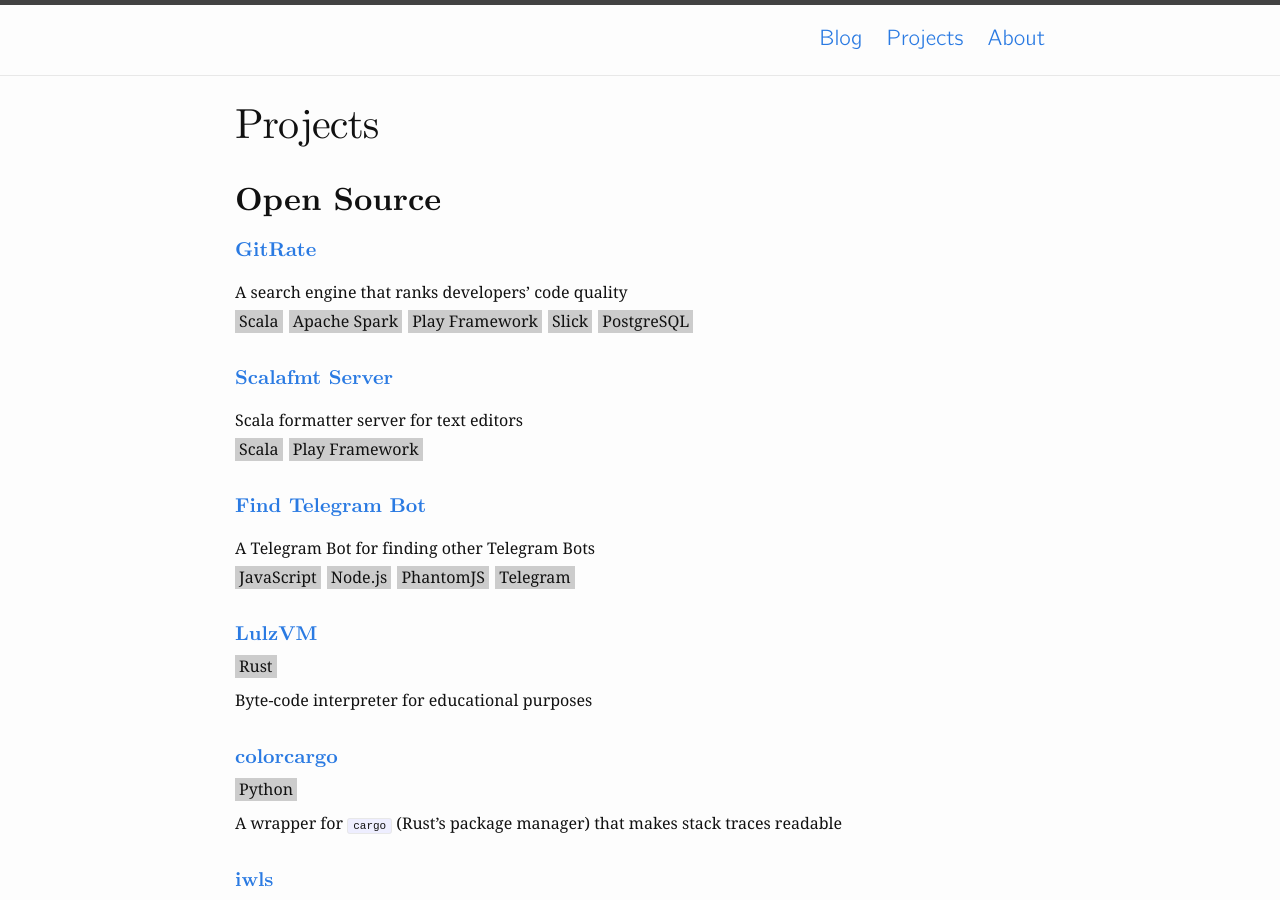
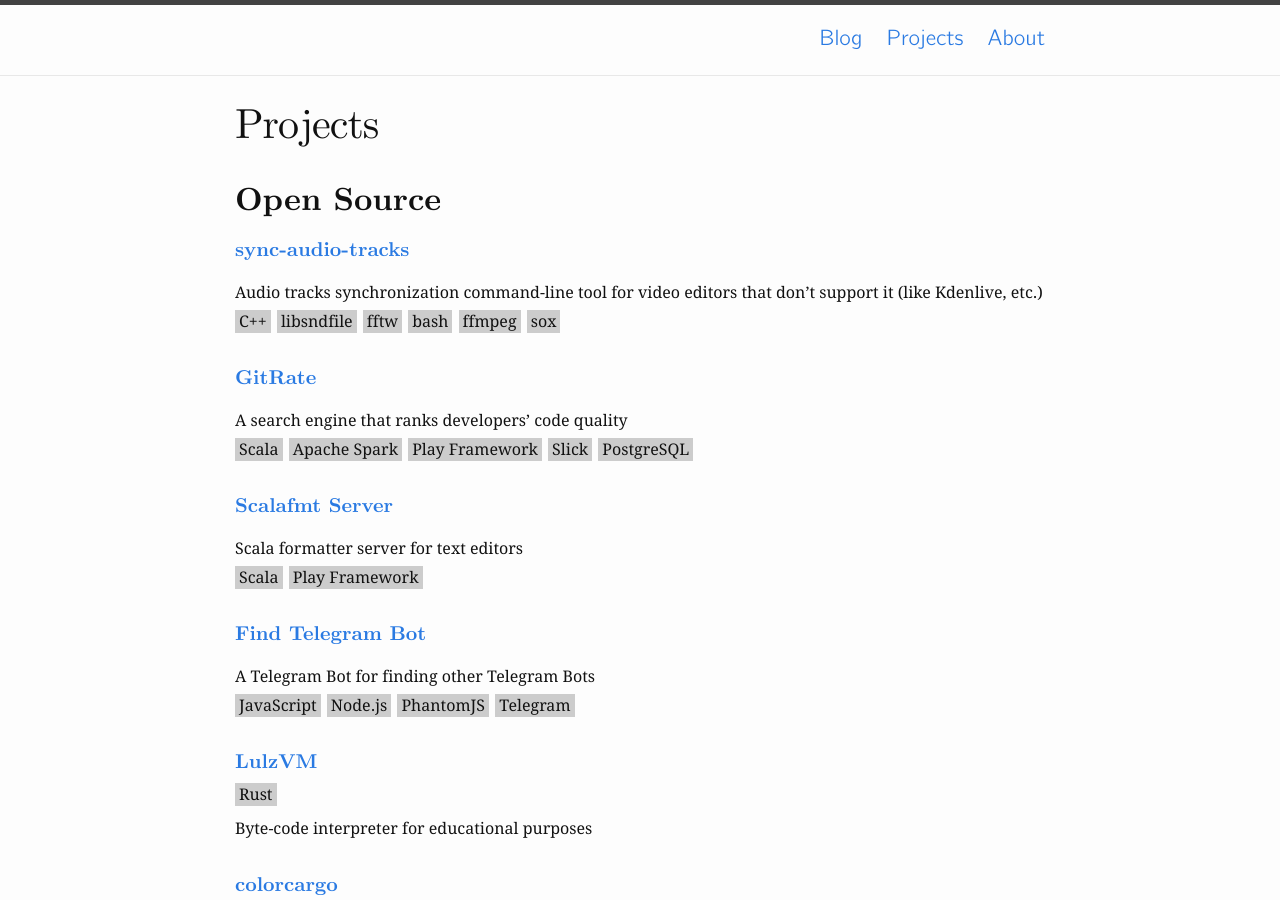
Before and after one commit to alopatindev/alopatindev.github.io, a Jekyll site: the page built from 01_projects.md, in a window 1280 px wide and 900 px high. Built offline with Jekyll 4.4.1, drawn with Linux system fonts in a browser that asks for light colours.

Commit message:
update projects

```diff
--- a/01_projects.md
+++ b/01_projects.md
@@ -5,6 +5,17 @@
 ---
 
 ## Open Source
+
+#### [sync-audio-tracks](https://github.com/alopatindev/sync-audio-tracks)
+Audio tracks synchronization command-line tool for video editors that don't support it (like Kdenlive, etc.)
+<div class="tags">
+  <span class="tag">C++</span>
+  <span class="tag">libsndfile</span>
+  <span class="tag">fftw</span>
+  <span class="tag">bash</span>
+  <span class="tag">ffmpeg</span>
+  <span class="tag">sox</span>
+</div>
 
 #### [GitRate](https://github.com/alopatindev/gitrate)
 A search engine that ranks developers' code quality
```
